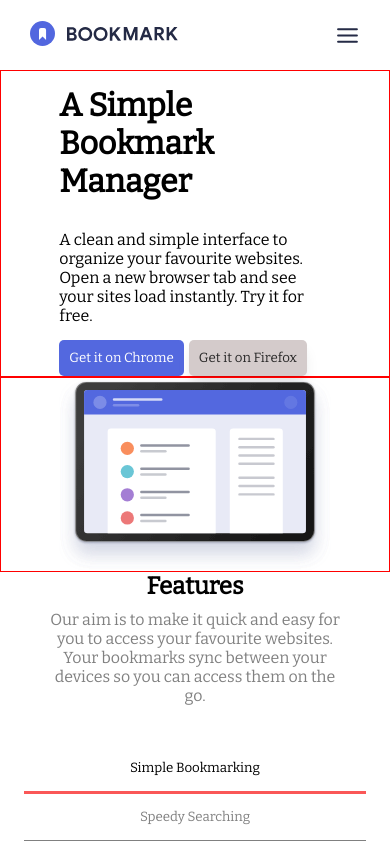
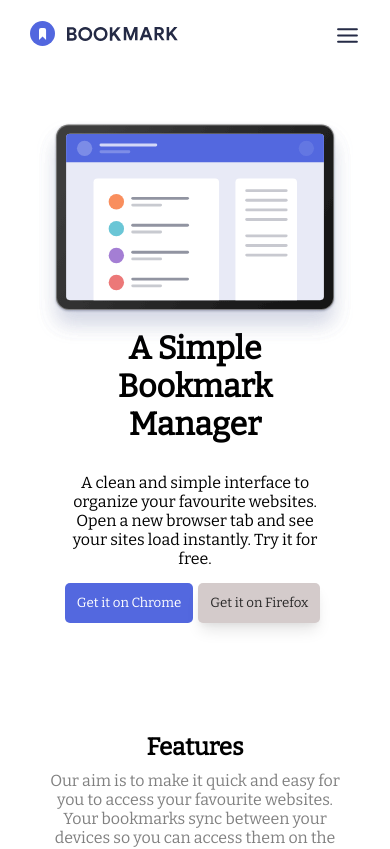
Before and after one commit to Kiril-Pavlov/bookmark-landing-page, a React (Create React App) app: page / in a window 390 px wide. Shown: the top 849 px of the page. Built offline with nearby package versions, Linux system fonts and the light colour scheme.

Commit message:
home component fixed. button hover fixed.

```diff
--- a/src/components/Contact.css
+++ b/src/components/Contact.css
@@ -35,6 +35,7 @@
     text-decoration: none;
     transition: all 0.5s ease;
     height: 36px;
+    border: 3px solid transparent;
 }
 
 .contact-button:hover {
--- a/src/components/Download.css
+++ b/src/components/Download.css
@@ -85,6 +85,7 @@
     border: none;
     color: white;
     font-weight: 500;
+    border: 3px solid transparent;
 
 }
 
--- a/src/components/Home.css
+++ b/src/components/Home.css
@@ -1,29 +1,40 @@
-/* .home-container {
+.home-container {
+    margin: 70px 15% 50px 15%;
+    width: 70%;
     display: grid;
     grid-template-columns: 1fr 1fr;
-    margin: 30px 15%;
-    padding: 10px;
+    grid-template-rows: auto;
+    grid-template-areas:
+        "content image";
 }
 
-.home-content{
-    padding: 100px 90px;
-    border: 1px solid red;
+.home-content {
+    grid-area: content;
+    display: flex;
+    flex-direction: column;
+    justify-content: center;
 }
 
 .home-title {
-    color: #2a2929;
-    font-size: 2,5rem;
-    padding: 10px 0px;
+    width: 70%;
+    display: block;
+    margin: 15px auto;
 }
 
-.home-content p{
-    color: gray;
-    font-size: 16px;
-    padding: 10px 0px;
-    margin-bottom: 10px;
+.home-content p {
+    width: 70%;
+    display: block;
+    margin: 15px auto;
 }
 
-.home-chrome-button{
+.home-buttons {
+    width: 70%;
+    display: flex;
+    flex-direction: row;
+    align-self: center;
+}
+
+.home-chrome-button {
     background-color: var(--primary-color);
     padding: 10px;
     margin-right: 5px;
@@ -31,77 +42,16 @@
     border: none;
     color: white;
     font-weight: 500;
+    border: 2px solid transparent;
 }
 
-.home-firefox-button{
-    background-color: #FFFFFF;
-    padding: 10px;
-    margin-right: 5px;
-    border-radius: 5px;
-    color: #2a2929;
-    font-weight: 500;
-}
-
-.poligon{
-    background-color: var(--primary-color);
-    height: 360px;
-    width: 800px;
-    position: absolute;
-    right: 0px;
-    top: 190px;
-    border-radius: 180px 0px 0px 180px;
-    z-index: -1000;
-} */
-
-.home-container{
-    margin-top: 70px;
-    display: grid;
-    grid-template-columns: 1fr 1fr;
-}
-
-.home-content{
-    border: 1px solid red;
-    display: flex;
-    flex-direction: column;
-    justify-content: center;
-}
-
-.home-title{
-    width: 70%;
-    display: block;
-    margin: 15px auto;
-}
-
-.home-content p{
-    width: 70%;
-    display: block;
-    margin: 15px auto;
-}
-
-.home-buttons{
-    width: 70%;
-    display: flex;
-    flex-direction: row;
-    align-self: center;
-}
-
-.home-chrome-button{
-    background-color: var(--primary-color);
-    padding: 10px;
-    margin-right: 5px;
-    border-radius: 5px;
-    border: none;
-    color: white;
-    font-weight: 500;
-}
-
-.home-chrome-button:hover{
+.home-chrome-button:hover {
     background-color: white;
     color: var(--primary-color);
     border: 2px solid var(--primary-color);
 }
 
-.home-firefox-button{
+.home-firefox-button {
     background-color: rgb(212, 203, 203);
     padding: 10px;
     margin-right: 5px;
@@ -109,34 +59,80 @@
     color: #2a2929;
     font-weight: 500;
     box-shadow: rgba(0, 0, 0, 0.1) 0px 10px 15px -3px, rgba(0, 0, 0, 0.05) 0px 4px 6px -2px;
+    border: 2px solid transparent;
 }
 
-.home-firefox-button:hover{
+.home-firefox-button:hover {
     background-color: white;
     border: 2px solid black;
 }
 
-.home-image{
-    border: 1px solid red;
+.home-image {
+    grid-area: image;
     display: block;
     margin: auto;
     width: 100%;
 }
 
-.home-image img{
+.home-image img {
     display: block;
     margin: auto;
-    width: 70%;
+    width: 90%;
+    position: relative;
+    top: 50px;
+}
+
+.poligon{
+    background-color: var(--primary-color);
+    width: 600px;
+    height: 300px;
+    position: relative;
+    top: -250px;
+    left: 25%;
+    border-radius: 150px 0px 0px 150px;
+    z-index: -5;
+    /* position: relative;
+    top: -50%;
+    left: 100%; */
 }
 
 @media screen and (max-width:800px) {
-    .home-container{
+    .home-container {
         margin-top: 70px;
+        width: 90%;
+        margin-left: 5%;
+        padding-bottom: 60px;
         display: grid;
         grid-template-columns: 1fr;
         grid-auto-flow: dense;
+        grid-template-rows: auto;
+        grid-template-areas:
+            "image"
+            "content";
+    }
 
+    .home-title {
+        width: 70%;
+        display: block;
+        margin: 15px auto;
+        padding-top: 20px;
+        text-align: center;
     }
+
+    .home-content p {
+        width: 70%;
+        display: block;
+        margin: 15px auto;
+        text-align: center;
+    }
+
+    .home-buttons {
+        width: 100%;
+        display: flex;
+        flex-direction: row;
+        justify-content: center;
+
+   }
 
 
 }
--- a/src/components/Nav.css
+++ b/src/components/Nav.css
@@ -42,6 +42,7 @@
     font-weight: 500;
     text-decoration: none;
     transition: all 0.5s ease;
+    border: 3px solid transparent;
 }
 
 .special-link:hover {
```
